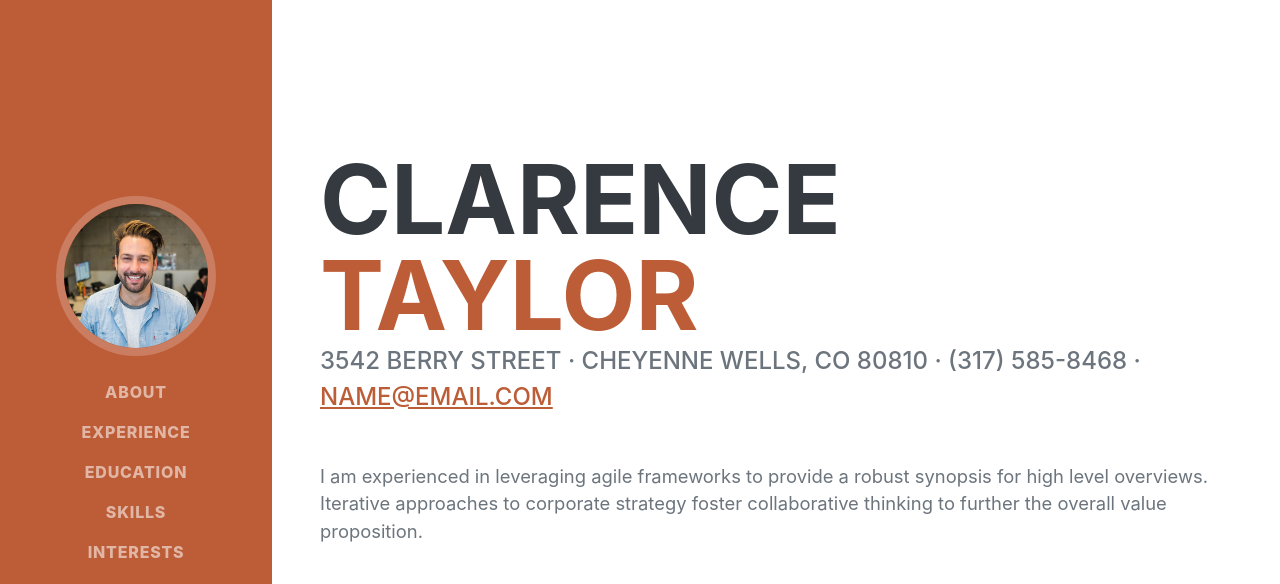
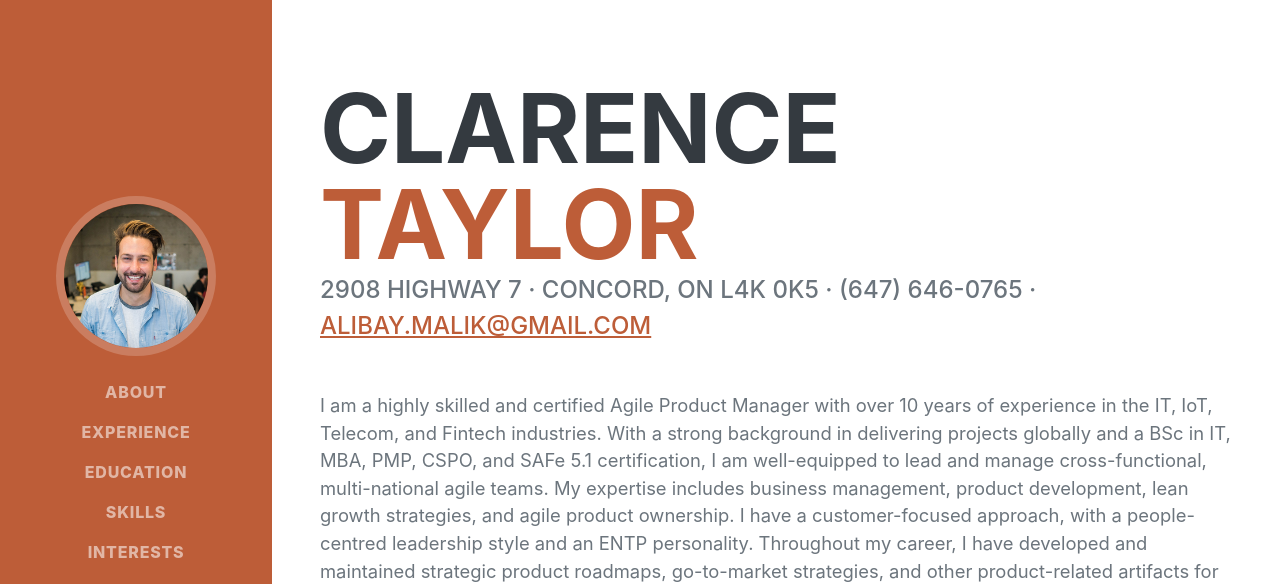
Before and after one commit to alma765/Ali-Resume-27, a plain HTML site: page index.html in a window 1280 px wide. Shown: the top 584 px of the page. Drawn offline with nearby package versions, Linux system fonts and the light colour scheme; a web font is replaced by a local one.

Commit message:
changing index text 1

```diff
--- a/index.html
+++ b/index.html
@@ -19,7 +19,7 @@
         <!-- Navigation-->
         <nav class="navbar navbar-expand-lg navbar-dark bg-primary fixed-top" id="sideNav">
             <a class="navbar-brand js-scroll-trigger" href="#page-top">
-                <span class="d-block d-lg-none">Clarence Taylor</span>
+                <span class="d-block d-lg-none">Ali Malik</span>
                 <span class="d-none d-lg-block"><img class="img-fluid img-profile rounded-circle mx-auto mb-2" src="assets/img/profile.jpg" alt="..." /></span>
             </a>
             <button class="navbar-toggler" type="button" data-bs-toggle="collapse" data-bs-target="#navbarResponsive" aria-controls="navbarResponsive" aria-expanded="false" aria-label="Toggle navigation"><span class="navbar-toggler-icon"></span></button>
@@ -44,10 +44,22 @@
                         <span class="text-primary">Taylor</span>
                     </h1>
                     <div class="subheading mb-5">
-                        3542 Berry Street · Cheyenne Wells, CO 80810 · (317) 585-8468 ·
-                        <a href="mailto:name@email.com">name@email.com</a>
+                        2908 Highway 7 · Concord, ON L4K 0K5 · (647) 646-0765 ·
+                        <a href="mailto:alibay.malik@gmail.com">alibay.malik@gmail.com</a>
                     </div>
-                    <p class="lead mb-5">I am experienced in leveraging agile frameworks to provide a robust synopsis for high level overviews. Iterative approaches to corporate strategy foster collaborative thinking to further the overall value proposition.</p>
+                    <p class="lead mb-5">I am a highly skilled and certified Agile Product Manager with over 10 years of experience in the IT, IoT, Telecom, and Fintech industries.
+                        With a strong background in delivering projects globally and a BSc in IT, MBA, PMP, CSPO, and SAFe 5.1 certification, I am well-equipped to lead and manage cross-functional,
+                         multi-national agile teams. My expertise includes business management, product development, lean growth strategies, and agile product ownership. I have a customer-focused approach,
+                         with a people-centred leadership style and an ENTP personality.
+
+                        Throughout my career, I have developed and maintained strategic product roadmaps, go-to-market strategies, and other product-related artifacts for a variety of organizations.
+                        I have led cross-functional, multi-national agile teams of up to 50 people, and have extensive experience managing the complete product development lifecycle, including product discovery,
+                        ideation, MVP development, and market research. I have an entrepreneurial mindset and have experience scaling a start-up and selling it to a strategic investor. I am proficient in various PM tools,
+                        including JIRA, Atlassian, Miro, Slack, Asana, and Notion.
+
+                        In my current role as Lead Product Manager at Paypoint(Pashapay), I am responsible for leading the mobile product business line development and optimizing processes to drive new product development using agile frameworks.
+                         I have a entrepreneurial mindset and strong businesse acumen, and use data to make effective decisions. I am an effective communicator and am skilled in creating, defining, and documenting user stories,
+                         as well as managing budgets and project plans. I am also experienced in agile organizational change management, using the Potters model to drive change in a scaled agile environment.</p>
                     <div class="social-icons">
                         <a class="social-icon" href="#!"><i class="fab fa-linkedin-in"></i></a>
                         <a class="social-icon" href="#!"><i class="fab fa-github"></i></a>
```
